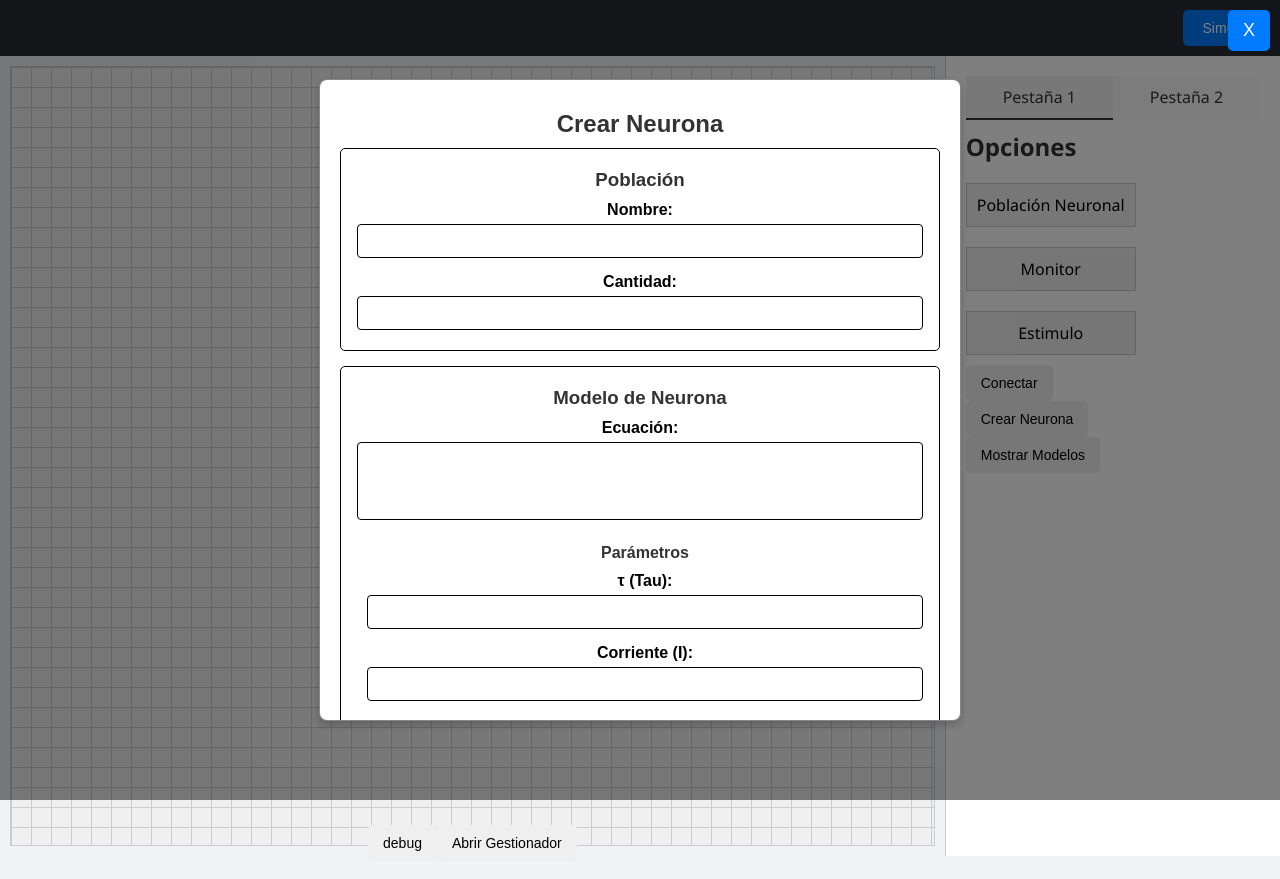
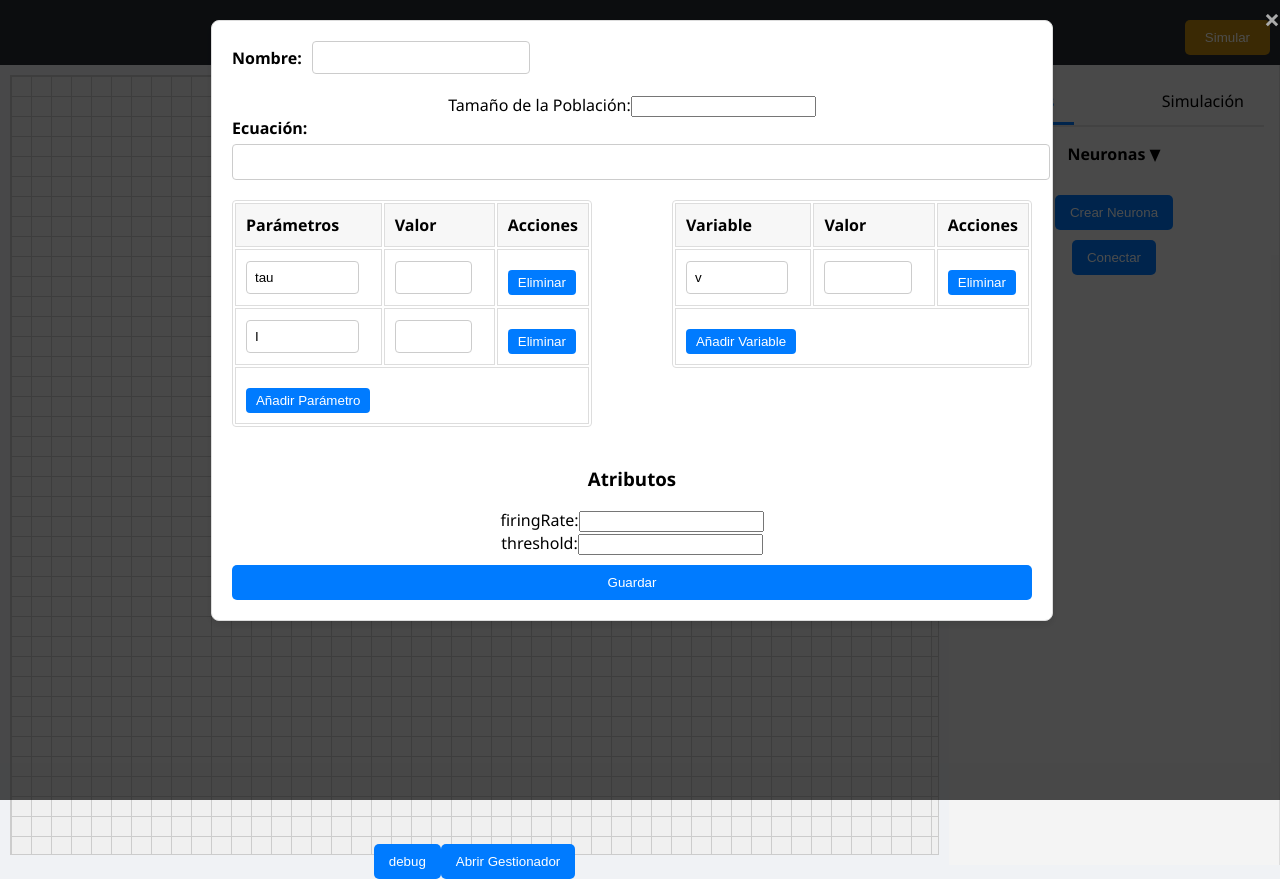
Before and after one commit to Nachowo/ANNarchyGUI, a React (Create React App) app in the folder annarchygui/: page / in a window 1280 px wide. Both pictures are taken after a click on the button "Crear Neurona". Built offline with nearby package versions, Linux system fonts and the light colour scheme.

Commit message:
Modelos predeterminados y cambios Sidebar

```diff
--- a/annarchygui/src/Gestionador.css
+++ b/annarchygui/src/Gestionador.css
@@ -5,7 +5,7 @@ body {
   background-color: #f0f2f5;
 }
 
-.container {
+.gestionador-container .container {
   border: 1px solid #ddd;
   border-radius: 8px;
   padding: 20px;
@@ -20,7 +20,7 @@ body {
   flex-direction: column;
 }
 
-.header {
+.gestionador-container .header {
   display: flex;
   align-items: center;
   margin-bottom: 20px;
@@ -38,7 +38,7 @@ body {
   border-radius: 4px;
 }
 
-.equation {
+.gestionador-container .equation {
   text-align: left;
   margin-bottom: 20px;
   font-size: 16px;
@@ -58,20 +58,20 @@ body {
   border-radius: 4px;
 }
 
-.tables-container {
+.gestionador-container .tables-container {
   display: flex;
   justify-content: space-between;
   margin-bottom: 20px;
   flex-grow: 1;
 }
 
-.table-wrapper {
+.gestionador-container .table-wrapper {
   width: 45%;
   max-height: 300px; /* Altura máxima del contenedor de la tabla */
   overflow-y: auto; /* Habilitar scroll vertical */
 }
 
-.table {
+.gestionador-container .table {
   border: 1px solid #ddd;
   width: 100%;
   text-align: left;
--- a/annarchygui/src/Gestionador.js
+++ b/annarchygui/src/Gestionador.js
@@ -1,17 +1,20 @@
 import React, { useState, useEffect } from "react";
 import "./Gestionador.css";
 
-function Gestionador({ neuron }) {
+function Gestionador({ neuron, onSave }) {
   const [equation, setEquation] = useState(neuron.neuron.equation);
-  const [parameters, setParameters] = useState(Object.entries(neuron.neuron.parameters).map(([name, value]) => ({ name, value })));
-  const [variables, setVariables] = useState(Object.entries(neuron.neuron.variables).map(([name, value]) => ({ name, value })));
-  const [attributes, setAttributes] = useState(Object.entries(neuron.attributes).map(([name, value]) => ({ name, value })));
+  const [parameters, setParameters] = useState(Object.entries(neuron.neuron.parameters || {}).map(([name, value]) => ({ name, value })));
+  const [variables, setVariables] = useState(Object.entries(neuron.neuron.variables || {}).map(([name, value]) => ({ name, value })));
+  const [attributes, setAttributes] = useState(Object.entries(neuron.attributes || {}).map(([name, value]) => ({ name, value })));
+  const [quantity, setquantity] = useState(neuron.quantity || '');
 
   useEffect(() => {
+    console.log(neuron);
     setEquation(neuron.neuron.equation);
-    setParameters(Object.entries(neuron.neuron.parameters).map(([name, value]) => ({ name, value })));
-    setVariables(Object.entries(neuron.neuron.variables).map(([name, value]) => ({ name, value })));
-    setAttributes(Object.entries(neuron.attributes).map(([name, value]) => ({ name, value })));
+    setParameters(Object.entries(neuron.neuron.parameters || {}).map(([name, value]) => ({ name, value })));
+    setVariables(Object.entries(neuron.neuron.variables || {}).map(([name, value]) => ({ name, value })));
+    setAttributes(Object.entries(neuron.attributes || {}).map(([name, value]) => ({ name, value })));
+    setquantity(neuron.quantity || '');
   }, [neuron]);
 
   const handleEquationChange = (e) => {
@@ -36,6 +39,10 @@ function Gestionador({ neuron }) {
     setAttributes(newAttributes);
   };
 
+  const handlequantityChange = (e) => {
+    setquantity(e.target.value);
+  };
+
   const addParameter = () => {
     setParameters([...parameters, { name: '', value: '' }]);
   };
@@ -52,12 +59,47 @@ function Gestionador({ neuron }) {
     setVariables(variables.filter((_, i) => i !== index));
   };
 
+  const handleSave = () => {
+    const updatedNeuron = {
+      ...neuron,
+      neuron: {
+        ...neuron.neuron,
+        equation,
+        parameters: parameters.reduce((acc, param) => {
+          acc[param.name] = param.value;
+          return acc;
+        }, {}),
+        variables: variables.reduce((acc, variable) => {
+          acc[variable.name] = variable.value;
+          return acc;
+        }, {}),
+      },
+      attributes: attributes.reduce((acc, attribute) => {
+        acc[attribute.name] = attribute.value;
+        return acc;
+      }, {}),
+      quantity,
+    };
+    onSave(updatedNeuron);
+  };
+
   return (
     <div className="container">
       {/* Encabezado */}
       <div className="header">
         <label htmlFor="nombre">Nombre:</label>
         <input type="text" id="nombre" defaultValue={neuron.name} />
+      </div>
+
+      {/* Tamaño de la Población */}
+      <div className="population-size">
+        <label htmlFor="quantity">Tamaño de la Población:</label>
+        <input
+          type="text"
+          id="quantity"
+          value={quantity}
+          onChange={handlequantityChange}
+        />
       </div>
 
       {/* Ecuación */}
@@ -170,6 +212,9 @@ function Gestionador({ neuron }) {
           </div>
         ))}
       </div>
+
+      {/* Botón para guardar */}
+      <button onClick={handleSave}>Guardar</button>
     </div>
   );
 }
--- a/annarchygui/src/Lienzo.css
+++ b/annarchygui/src/Lienzo.css
@@ -111,18 +111,14 @@
 }
 
 .gestionador-container {
-  position: fixed;
-  top: 10%;
-  left: 50%;
-  transform: translate(-50%, 0);
-  width: 100%;
-  max-width: 1000px;
-  background-color: #fefefe;
-  border: 1px solid #888;
-  padding: 20px;
+  position: fixed;  /* Asegura que el gestionador esté en una posición fija */
+  top: 0;
+  left: 0;
+  right: 0;
+  bottom: 0;
+  background-color: rgba(0, 0, 0, 0.7);  /* Un fondo semi-transparente para resaltar el contenido */
+  overflow: hidden; /* Desactiva el desplazamiento en el contenedor */
   z-index: 1000;
-  overflow-y: auto;
-  max-height: 80vh;
 }
 
 .gestionador-container .close {
--- a/annarchygui/src/Sidebar.css
+++ b/annarchygui/src/Sidebar.css
@@ -1,95 +1,105 @@
 .Sidebar {
-  flex: 1;
-  background-color: #ffffff;
-  border-left: 1px solid #ccc;
-  padding: 20px;
-  display: flex;
-  flex-direction: column;
-  align-items: flex-start;
+  width: 300px;
+  background-color: #f4f4f4;
+  padding: 15px;
+  border-right: 1px solid #ddd;
 }
 
-.draggable-item {
-  background-color: #eee;
-  border: 1px solid #ccc;
-  margin: 10px 0;
-  padding: 10px;
+.Sidebar-Tabs {
+  display: flex;
+  justify-content: space-between;
+  margin-bottom: 20px;
+  border-bottom: 2px solid #ddd;
+  list-style-type: none;
+  padding: 0; /* Opcional: Elimina el espacio interior */
+  margin: 0; /* Opcional: Elimina el espacio exterior */
+  display: flex; /* Para alinear los elementos en línea horizontal */
+}
+
+.Sidebar-Tabs li {
+  padding: 10px 20px;
+  cursor: pointer;
+}
+
+.Sidebar-Tabs .active {
+  border-bottom: 3px solid #007bff;
+  color: #007bff;
+}
+
+.Sidebar-Section {
+  margin-bottom: 20px;
+
+}
+
+.Sidebar-Section h3 {
+  cursor: pointer;
+  font-size: 16px;
+  margin-bottom: 10px;
+}
+
+.Sidebar-Submenu {
+  margin-left: 10px;
+  padding-left: 10px;
+  border-left: 2px solid #ddd;
+}
+
+.Sidebar-Item {
+  padding: 10px 15px;
+  background: #e9ecef;
+  border: 1px solid #ced4da;
+  margin-bottom: 10px;
   cursor: grab;
+  border-radius: 5px;
+  transition: background 0.3s ease, transform 0.3s ease;
+}
+
+.Sidebar-Item:hover {
+  background: #dee2e6;
+  transform: scale(1.05);
+}
+
+button {
+  margin-top: 10px;
+  padding: 10px 15px;
+  background-color: #007bff;
+  color: #fff;
+  border: none;
+  cursor: pointer;
+  border-radius: 5px;
+}
+
+button:first-child:hover {
+  background-color: #0056b3;
+}
+button:hover {
+  background-color: #0056b3;
 }
 
 .headerSidebar {
-  display: flex;
-  justify-content: space-around;
-  list-style: none;
-  padding: 0;
-  margin: 0;
-  width: 100%;
-  background-color: #f9f9f9;
+  list-style-type: none; /* Elimina los puntos de la lista */
+  padding: 0; /* Opcional: Elimina el espacio interior */
+  margin: 0; /* Opcional: Elimina el espacio exterior */
+  display: flex; /* Para alinear los elementos en línea horizontal */
+  gap: 10px; /* Espacio entre los elementos */
 }
 
 .headerSidebar li {
-  flex: 1;
-  text-align: center;
-  margin: 0;
+  display: inline; /* Hace que los elementos de lista estén en línea */
 }
 
 .headerSidebar a {
-  display: block;
-  text-decoration: none;
-  color: #333;
-  padding: 10px 0;
-  border-bottom: 2px solid transparent;
+  text-decoration: none; /* Elimina el subrayado */
+  padding: 10px;
   cursor: pointer;
-  width: 100%;
+  color: #333; /* Cambia el color del texto */
+  transition: color 0.3s ease; /* Añade una animación para hover */
 }
 
-.headerSidebar li.active a {
-  background-color: #f0f0f0;
-  border-bottom: 2px solid #333;
+.headerSidebar .active a {
+  font-weight: bold;
+  color: #007bff; /* Color activo */
 }
 
-.sidebar-content {
-  display: flex;
-  justify-content: space-between;
+.headerSidebar a:hover {
+  color: #0056b3; /* Color al pasar el ratón por encima */
 }
-
-.default-items, .custom-items {
-  display: flex;
-  flex-direction: column;
-}
-
-.custom-items {
-  margin-left: 20px;
-}
-
-.model-list {
-  margin-top: 20px;
-  border: 1px solid #ccc;
-  border-radius: 5px;
-  padding: 10px;
-  background-color: #f9f9f9;
-}
-
-.model-list h3 {
-  margin-top: 0;
-  font-size: 16px;
-  color: #333;
-}
-
-.model-list ul {
-  list-style: none;
-  padding: 0;
-  margin: 0;
-}
-
-.model-list li {
-  padding: 8px;
-  margin-bottom: 5px;
-  background-color: #eee;
-  border: 1px solid #ccc;
-  border-radius: 4px;
-  cursor: grab;
-}
-
-.model-list li:hover {
-  background-color: #ddd;
-}
--- a/annarchygui/src/Sidebar.js
+++ b/annarchygui/src/Sidebar.js
@@ -1,178 +1,140 @@
 import React, { useState } from 'react';
 import './Sidebar.css';
-import Modal from './Modal'; // Importa el componente Modal
+import Gestionador from './Gestionador'; // Importa el componente Gestionador
 
 function Sidebar({ onConnectToggle }) {
-  const [activeTab, setActiveTab] = useState('Pestaña 1');
+  const [activeTab, setActiveTab] = useState('Opciones');
   const [simulationTime, setSimulationTime] = useState(0);
   const [customModels, setCustomModels] = useState([]);
-  const [showModal, setShowModal] = useState(false);
-  const [showModelList, setShowModelList] = useState(false); // Estado para mostrar/ocultar la lista de modelos
+  const [showGestionador, setShowGestionador] = useState(false);
+  const [showNeuronModels, setShowNeuronModels] = useState(false);
   const [newModel, setNewModel] = useState({
     name: '',
-    quantity: '', // Añadir la cantidad de neuronas
+    quantity: '',
     neuron: {
-      equation: '', // Añadir la ecuación de la neurona
-      parameters: {
-        tau: '',
-        I: '',
+      equation: '',
+      parameters: { tau: '', I: '' },
+      variables: { v: '' },
     },
-      variables: {
-        v: '',
-      },
-    },
-    attributes: {
-      firingRate: '',
-      threshold: '',
-    },
+    attributes: { firingRate: '', threshold: '' },
   });
 
-  // Neurona predeterminada
-  const neuronModel = {
+  const predefinedModels = [
+    {
       id: 1,
       type: 'Población neuronal',
-    name: 'Población Neuronal',
-    quantity: 100, // Añadir la cantidad de neuronas
+      name: 'LIF Neuron',
+      quantity: 100,
       neuron: {
-      equation: 'dv/dt = -v + I', // Añadir la ecuación de la neurona
-      parameters: {
-        tau: 10,
-        I: 1,
+        equation: 'dv/dt = (-v + I) / tau : 1',
+        parameters: { tau: 10, I: 1 },
+        variables: { v: -65 },
       },
-      variables: {
-        v: -65,
+      attributes: { firingRate: 10, threshold: -55 },
     },
+    {
+      id: 2,
+      type: 'Población neuronal',
+      name: 'Izhikevich Neuron',
+      quantity: 100,
+      neuron: {
+        equation: 'dv/dt = 0.04*v^2 + 5*v + 140 - u + I; du/dt = a*(b*v - u)',
+        parameters: { a: 0.02, b: 0.2, c: -65, d: 8, I: 10 },
+        variables: { v: -65, u: -14 },
       },
-    attributes: {
-      firingRate: 10,
-      threshold: -55,
+      attributes: { firingRate: 10, threshold: -55 },
     },
-  };
+    {
+      id: 3,
+      type: 'Población neuronal',
+      name: 'Hodgkin-Huxley Neuron',
+      quantity: 100,
+      neuron: {
+        equation: 'dv/dt = (I - (g_na*m^3*h*(v - v_na) + g_k*n^4*(v - v_k) + g_l*(v - v_l)) / C) : 1',
+        parameters: { g_na: 120, g_k: 36, g_l: 0.3, v_na: 50, v_k: -77, v_l: -54.4, C: 1 },
+        variables: { v: -65, m: 0.0529, h: 0.5961, n: 0.3177 },
+      },
+      attributes: { firingRate: 10, threshold: -55 },
+    },
+    {
+      id: 4,
+      type: 'Población neuronal',
+      name: 'Poisson Neuron',
+      quantity: 100,
+      neuron: {
+        equation: 'spike = 1.0 * (rand() < rate * dt) : boolean',
+        parameters: { rate: 10.0 },
+        variables: {},
+      },
+    }
+  ];
 
-  //Monitor predeterminado
-  const monitorModel = {
-    id: 2,
-    type: 'Monitor',
-    name: 'Monitor',
-    attributes: {
-      variable: 'v',
-      intervalo: 1.0,
-    },
-  };
-
-  //Estimulo predeterminado
-  const estimuloModel = {
-    id: 3,
-    type: 'Estimulo',
-    name: 'Estimulo',
-    attributes: {
-      amplitud: 0.5,
-      inicio: 0.0,
-      duracion: 1.0,
-    },
-  };
-  //Sinapsis predeterminada
-  const sinapsisModel = {
-    id: 4,
-    name: 'Sinapsis',
-    attributes: {
-      peso: 0.5,
-      delay: 1.0,
-      direccion: 'Excitatoria',
-    },
-  };
-
-  // Maneja el drag de un elemento
   const handleDragStart = (event, model) => {
     event.dataTransfer.setData('application/json', JSON.stringify(model));
   };
 
-  // Maneja el cambio en el formulario del modal
-  const handleInputChange = (e, attr) => {
-    setNewModel({
-      ...newModel,
-      attributes: {
-        ...newModel.attributes,
-        [attr]: e.target.value,
-      },
-    });
-  };
-
-  // Maneja el cambio en el modelo o cantidad del nuevo modelo personalizado
-  const handleModelChange = (e, field) => {
-    setNewModel({
-      ...newModel,
-      [field]: e.target.value,
-    });
-  };
-
-  // Guarda el nuevo modelo personalizado
-  const handleSaveModel = () => {
-    setCustomModels([...customModels, { ...newModel, id: customModels.length + 1, type: 'Población neuronal' }]);
-    setShowModal(false);
-    setNewModel({
-      name: '',
-      quantity: '', // Añadir la cantidad de neuronas
-      neuron: {
-        equation: '', // Añadir la ecuación de la neurona
-        parameters: {
-          tau: '',
-          I: '',
-        },
-        variables: {
-          v: '',
-        },
-      },
-      attributes: {
-        firingRate: '',
-        threshold: '',
-      },
-    });
+  const handleSaveModel = (updatedModel) => {
+    setCustomModels([...customModels, { ...updatedModel, id: customModels.length + 1, type: 'Población neuronal' }]);
+    setShowGestionador(false);
   };
 
   return (
-    <div className="Sidebar" id="sidebar">
-      <ul className="headerSidebar">
-        <li className={activeTab === 'Pestaña 1' ? 'active' : ''}>
-          <a onClick={() => setActiveTab('Pestaña 1')}>Pestaña 1</a>
+    <div className="Sidebar" id='sidebar'>
+      {/* Tabs */}
+      <ul className="Sidebar-Tabs">
+        <li
+          className={activeTab === 'Opciones' ? 'active' : ''}
+          onClick={() => setActiveTab('Opciones')}
+        >
+          Opciones
         </li>
-        <li className={activeTab === 'Pestaña 2' ? 'active' : ''}>
-          <a onClick={() => setActiveTab('Pestaña 2')}>Pestaña 2</a>
+        <li
+          className={activeTab === 'Simulación' ? 'active' : ''}
+          onClick={() => setActiveTab('Simulación')}
+        >
+          Simulación
         </li>
       </ul>
 
-      <h2>Opciones</h2>
-
-      {activeTab === 'Pestaña 1' && (
-        <div className="sidebar-content">
-          <div className="default-items">
+      {/* Opciones */}
+      {activeTab === 'Opciones' && (
+        <div className="Sidebar-Content">
+          <div className="Sidebar-Section">
+            <h3 onClick={() => setShowNeuronModels(!showNeuronModels)}>
+              Neuronas {showNeuronModels ? '▲' : '▼'}
+            </h3>
+            {showNeuronModels && (
+              <div className="Sidebar-Submenu">
+                {predefinedModels.map((model) => (
                   <div
-              className="draggable-item"
+                    key={model.id}
+                    className="Sidebar-Item"
                     draggable
-              onDragStart={(event) => handleDragStart(event, neuronModel)}
+                    onDragStart={(event) => handleDragStart(event, model)}
                   >
-              {neuronModel.name}
+                    {model.name}
                   </div>
+                ))}
+                {customModels.map((model) => (
                   <div
-              className="draggable-item"
+                    key={model.id}
+                    className="Sidebar-Item"
                     draggable
-              onDragStart={(event) => handleDragStart(event, monitorModel)}
+                    onDragStart={(event) => handleDragStart(event, model)}
                   >
-              {monitorModel.name}
+                    {model.name} (Personalizado)
                   </div>
-            <div
-              className="draggable-item"
-              draggable
-              onDragStart={(event) => handleDragStart(event, estimuloModel)}
-            >
-              {estimuloModel.name}
+                ))}
               </div>
+            )}
           </div>
+          <button onClick={() => setShowGestionador(true)}>Crear Neurona</button>
         </div>
       )}
 
-      {activeTab === 'Pestaña 2' && (
-        <div>
+      {/* Simulación */}
+      {activeTab === 'Simulación' && (
+        <div className="Sidebar-Content">
           <div>
             <label>Tiempo de Simulación:</label>
             <input
@@ -181,53 +143,18 @@ function Sidebar({ onConnectToggle }) {
               onChange={(e) => setSimulationTime(e.target.value)}
             />
           </div>
-          <div
-            className="draggable-item"
-            draggable
-            onDragStart={(event) => handleDragStart(event, { id: 3, name: 'Elemento 3' })}
-          >
-            Elemento 3
-          </div>
-          <div
-            className="draggable-item"
-            draggable
-            onDragStart={(event) => handleDragStart(event, { id: 4, name: 'Elemento 4' })}
-          >
-            Elemento 4
-          </div>
         </div>
       )}
 
+      {/* Botón de conexión */}
       <button onClick={onConnectToggle}>Conectar</button>
-      <button onClick={() => setShowModal(true)}>Crear Neurona</button>
-      <button onClick={() => setShowModelList(!showModelList)}>Mostrar Modelos</button> {/* Botón para mostrar/ocultar la lista de modelos */}
 
-      {showModelList && (
-        <div className="model-list">
-          <h3>Modelos Personalizados</h3>
-          <ul>
-            {customModels.map((model) => (
-              <li
-                key={model.id}
-                draggable
-                onDragStart={(event) => handleDragStart(event, model)}
-              >
-                {model.name}
-              </li>
-            ))}
-          </ul>
+      {/* Gestionador para crear neuronas personalizadas */}
+      {showGestionador && (
+        <div className="gestionador-container">
+          <span className="close" onClick={() => setShowGestionador(false)}>&times;</span>
+          <Gestionador neuron={newModel} onSave={handleSaveModel} />
         </div>
-      )}
-
-      {showModal && (
-        <Modal
-          onClose={() => setShowModal(false)}
-          newModel={newModel}
-          setNewModel={setNewModel}
-          handleSaveModel={handleSaveModel}
-          handleModelChange={handleModelChange}
-          handleInputChange={handleInputChange}
-        />
       )}
     </div>
   );
```
Also changed, not shown: annarchygui/src/Lienzo.js (+32 -1 lines). Lines whose indentation alone changed are shown as unchanged.
